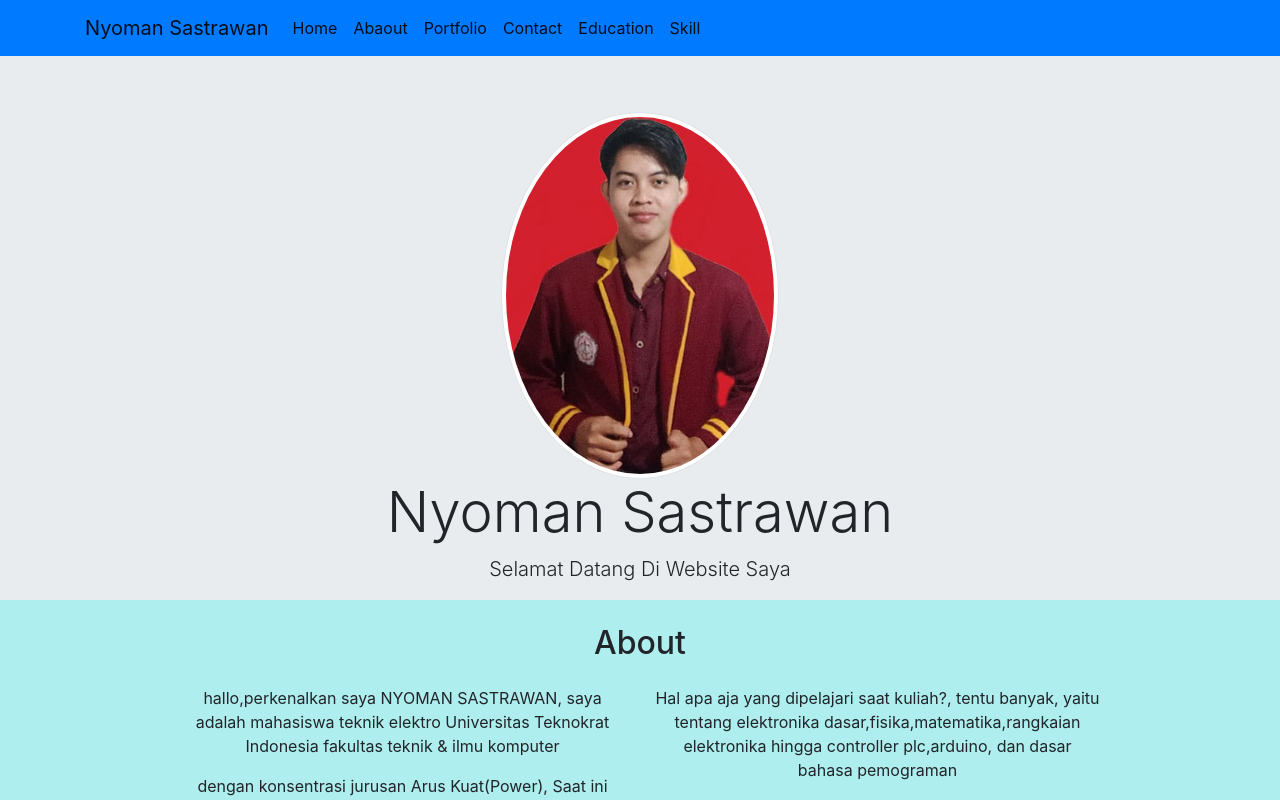
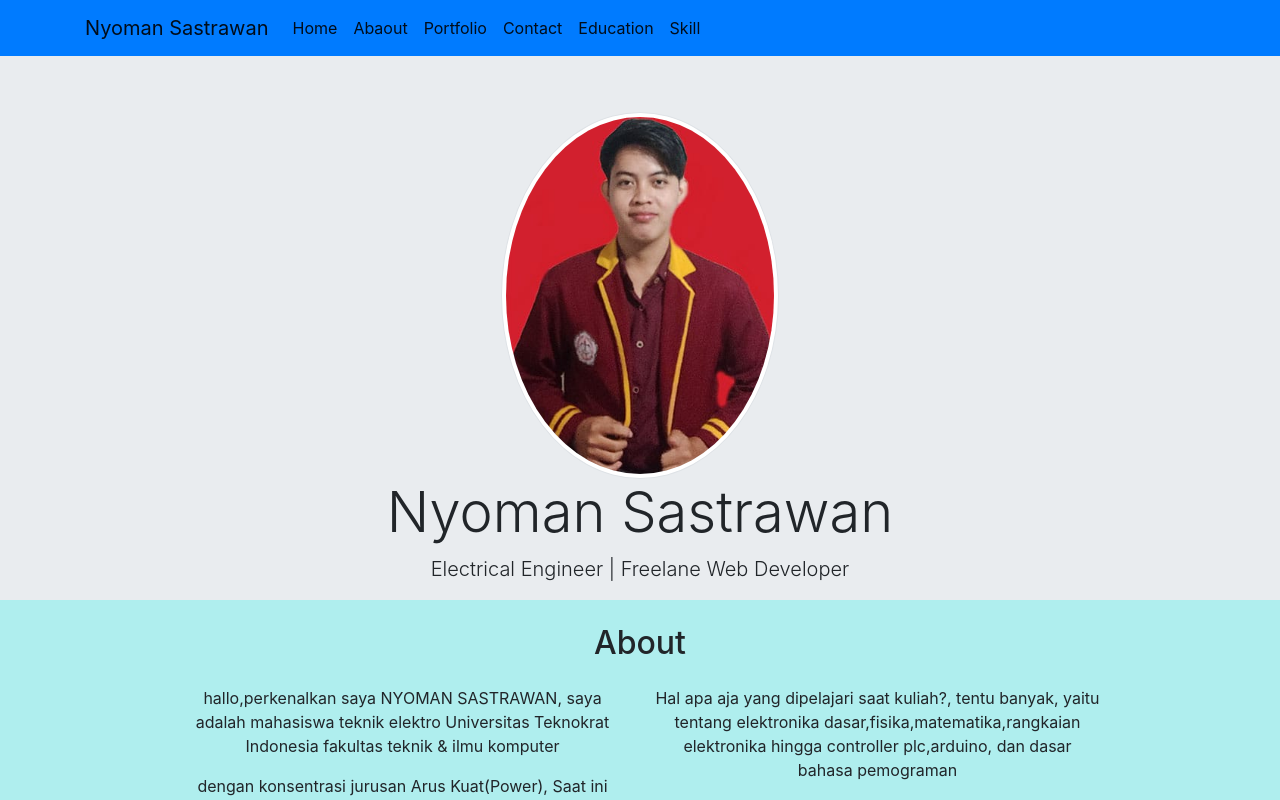
Before and after one commit to nyomsas99/nyomsas-portfolio, a plain HTML site: page index.html in a window 1280 px wide. Shown: the top 800 px of the page. Drawn offline with nearby package versions, Linux system fonts and the light colour scheme.

Commit message:
change lead

```diff
--- a/index.html
+++ b/index.html
@@ -37,7 +37,7 @@
         <div class="container text-center">
           <img src="image/cool.jpeg" width="25%" class="rounded-circle img-thumbnail">
           <h1 class="display-4">Nyoman Sastrawan</h1>
-          <p class="lead">Selamat Datang Di Website Saya</p>
+          <p class="lead">Electrical Engineer | Freelane Web Developer</p>
         </div>
     <!-- akhir jumbotron -->
     <!-- about -->
```
